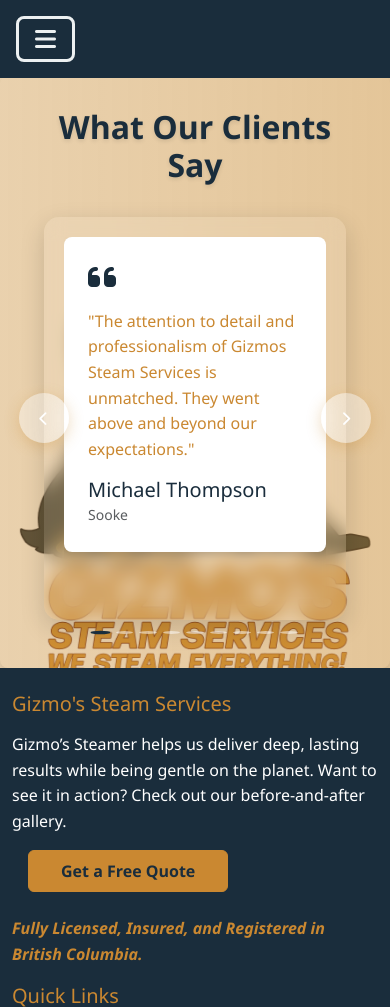
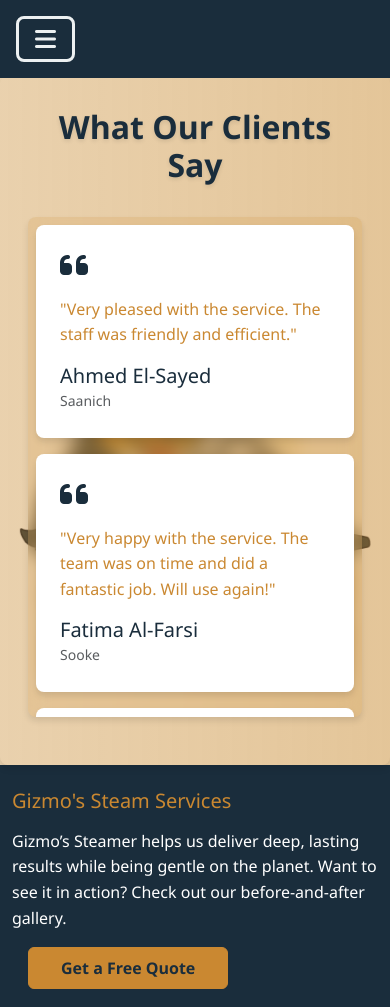
Before and after one commit to Ametherius/gizmossteamservices, a website with bundled scripts: page testimonials.html in a window 390 px wide. Shown: the top 1007 px of the page. Built offline with nearby package versions, Linux system fonts and the light colour scheme.

Commit message:
Update Testimonial Functionality

```diff
--- /dev/null
+++ b/galleryItems.js
@@ -0,0 +1,44 @@
+export const gallertyItems = [
+  {
+    category: "Carpet",
+    before: "img/StairsBefore.jpg",
+    after: "img/stairsAfter.jpeg",
+    title: "Carpet Deep Cleaning",
+    description: "Complete transformation of heavily soiled carpet",
+  },
+  {
+    category: "House",
+    before: "img/bbqBeforee.jpeg",
+    after: "img/bbqAfterr.jpeg",
+    title: "Barbecue Cleaning",
+    description: "Complete BBQ cleaning",
+  },
+  {
+    category: "Floors",
+    before: "img/floorBefore.png",
+    after: "img/floorAfter.png",
+    title: "Floor Cleaning",
+    description: "Floor cleaned, sanitized, and shined",
+  },
+  {
+    category: "House",
+    before: "img/mattressBefore.jpeg",
+    after: "img/mattressAfter.jpeg",
+    title: "Mattress Stain Removal",
+    description: "Complete stain removal from mattress",
+  },
+  {
+    category: "Specialty",
+    before: "img/OvenBefore.jpeg",
+    after: "img/OvenAfter.jpeg",
+    title: "Oven Cleaning",
+    description: "Glass oven door cleaned and shined!",
+  },
+  {
+    category: "Floors",
+    before: "img/DeckBefore.jpeg",
+    after: "img/DeckAfter.jpeg",
+    title: "Vinyl Deck Cleaning",
+    description: "Vinyl deck cleaned and shined",
+  },
+];
--- a/script.js
+++ b/script.js
@@ -1,5 +1,9 @@
+import { testimonials } from "./testimonials.js";
+import { gallertyItems } from "./galleryItems.js";
+
 const form = document.getElementById("quoteForm");
-
+let testimonialsContainer;
+let galleryItemsContainer;
 if (form) {
   form.addEventListener("submit", (e) => {
     e.preventDefault();
@@ -144,3 +148,38 @@
       });
   });
 }
+
+const displayTestimonials = function (testimonials) {
+  testimonialsContainer = document.querySelector(".testimonials-container");
+  if (!testimonialsContainer) {
+    console.error("Testimonials container not found");
+    return;
+  }
+  testimonialsContainer.innerHTML = "";
+  testimonials.forEach(function (testimonial) {
+    const html = `
+  <div class="card h-100 border-0 bg-white mb-3">
+    <div class="card-body p-4">
+        <i class="fas fa-quote-left fa-2x text-primary mb-3"></i>
+        <p class="card-text text-secondary">"${testimonial.testimonial}"</p>
+        <div class="d-flex align-items-center mt-3">
+            <div>
+                <h5 class="mb-0">${testimonial.name}</h5>
+                <small class="text-muted">${testimonial.location}</small>
+            </div>
+        </div>
+    </div>
+  </div>
+    `;
+    testimonialsContainer.insertAdjacentHTML("afterbegin", html);
+  });
+};
+
+// Wait for DOM to be ready and then display testimonials
+if (document.readyState === "loading") {
+  document.addEventListener("DOMContentLoaded", () => {
+    displayTestimonials(testimonials);
+  });
+} else {
+  displayTestimonials(testimonials);
+}
--- a/styles.css
+++ b/styles.css
@@ -48,13 +48,13 @@
 
 /* General Styles */
 body {
-    font-family: 'Segoe UI', system-ui, -apple-system, sans-serif;
+  font-family: "Segoe UI", system-ui, -apple-system, sans-serif;
   color: var(--text-color);
   line-height: 1.6;
 }
 
 .background-image {
-    background-image: url('./img/gizmoslogo.png');
+  background-image: url("./img/gizmoslogo.png");
   background-size: cover;
   background-position: center top;
   background-repeat: no-repeat;
@@ -68,7 +68,11 @@
 
 .background-gradient {
   position: fixed;
-    background-image: linear-gradient(to right, rgba(201, 140, 51, 0.4), rgba(201, 140, 51, 0.5));
+  background-image: linear-gradient(
+    to right,
+    rgba(201, 140, 51, 0.4),
+    rgba(201, 140, 51, 0.5)
+  );
   top: 76px;
   left: 0;
   height: calc(100vh - 76px);
@@ -205,7 +209,7 @@
 /* Page Header */
 .page-header {
   background: linear-gradient(rgba(44, 62, 80, 0.7), rgba(44, 62, 80, 0.7)),
-                url('https://images.unsplash.com/photo-1581578731548-c64695cc6952?ixlib=rb-1.2.1&auto=format&fit=crop&w=1350&q=80');
+    url("https://images.unsplash.com/photo-1581578731548-c64695cc6952?ixlib=rb-1.2.1&auto=format&fit=crop&w=1350&q=80");
   background-size: cover;
   background-position: center;
   color: white;
@@ -358,11 +362,81 @@
   padding: var(--spacing-lg);
   border-radius: var(--border-radius);
   box-shadow: 0 4px 6px rgba(0, 0, 0, 0.1);
+  margin-right: auto;
+  margin-left: auto;
+  margin-top: 76px;
+  position: relative;
+  z-index: 1;
+}
+
+.testimonials-container {
+  overflow: scroll;
+  overflow-x: hidden;
+  width: 800px;
+  max-width: 100%;
+  min-width: 280px;
+  height: 100vh;
+  padding: var(--spacing-md);
+  background-color: var(--transparent-color);
+  backdrop-filter: blur(10px);
+  border-radius: var(--border-radius);
+  box-shadow: 0 4px 6px rgba(0, 0, 0, 0.1);
+  transition: var(--transition-fast);
+  height: 600px;
+  display: flex;
+  flex-direction: column;
+  scrollbar-color: rgba(201, 140, 51, 0.3) rgba(255, 255, 255, 0.1);
+  scrollbar-width: thin;
+  margin-left: auto;
+  margin-right: auto;
+}
+
+/* Custom scrollbar styling for WebKit browsers (Chrome, Safari, Edge) */
+.testimonials-container::-webkit-scrollbar {
+  width: 8px;
+}
+
+.testimonials-container::-webkit-scrollbar-track {
+  background: rgba(255, 255, 255, 0.1);
+  border-radius: 10px;
+}
+
+.testimonials-container::-webkit-scrollbar-thumb {
+  background: rgba(201, 140, 51, 0.3);
+  border-radius: 10px;
+  transition: background 0.3s ease;
+}
+
+.testimonials-container::-webkit-scrollbar-thumb:hover {
+  background: rgba(201, 140, 51, 0.5);
+}
+
+/* Responsive styles for testimonials container */
+@media (max-width: 1024px) {
+  .testimonials-container {
+    width: 90%;
+    max-width: 700px;
+  }
+}
+
+@media (max-width: 768px) {
+  .testimonials-container {
+    width: 95%;
+    max-width: 100%;
+    padding: var(--spacing-sm);
+    height: 600px;
+  }
 }
 
 .testimonials h2 {
   color: var(--primary-color);
   margin-bottom: var(--spacing-lg);
+  font-size: 2.5rem;
+  font-weight: var(--font-weight-xl);
+  text-align: center;
+  text-shadow: 0 2px 4px rgba(255, 255, 255, 0.8);
+  position: relative;
+  z-index: 2;
 }
 
 .testimonials .card {
@@ -430,7 +504,11 @@
 }
 
 .testimonials .btn-primary:hover {
-    background: linear-gradient(45deg, var(--secondary-color), var(--primary-color));
+  background: linear-gradient(
+    45deg,
+    var(--secondary-color),
+    var(--primary-color)
+  );
   transform: translateY(-2px);
   box-shadow: 0 6px 20px rgba(201, 140, 51, 0.4);
 }
@@ -555,13 +633,15 @@
   padding: var(--spacing-md);
 }
 
-.before, .after {
+.before,
+.after {
   position: relative;
   overflow: hidden;
   border-radius: var(--border-radius);
 }
 
-.before img, .after img {
+.before img,
+.after img {
   width: 100%;
   height: 300px;
   object-fit: cover;
@@ -673,21 +753,21 @@
   font-weight: var(--font-weight-xl);
 }
 
-.residential-list li{
+.residential-list li {
   font-size: var(--font-size-md);
   font-weight: var(--font-weight-md);
   color: var(--primary-color);
   padding: var(--spacing-md) 0;
 }
 
-.auto-list li{
+.auto-list li {
   font-size: var(--font-size-md);
   font-weight: var(--font-weight-md);
   color: var(--primary-color);
   margin-bottom: var(--spacing-xl);
 }
 
-.specialty-list li{
+.specialty-list li {
   font-size: var(--font-size-md);
   font-weight: var(--font-weight-md);
   color: var(--primary-color);
@@ -698,7 +778,7 @@
   box-shadow: 2px 4px 6px rgba(0, 0, 0, 0.5);
 }
 
-.commercial-list li{
+.commercial-list li {
   font-size: var(--font-size-md);
   font-weight: var(--font-weight-md);
   color: var(--primary-color);
@@ -749,7 +829,7 @@
 }
 
 /* What We Steam Section */
-.what-we-steam-section  .card{
+.what-we-steam-section .card {
   background: var(--transparent-color);
   backdrop-filter: blur(10px);
   padding: var(--spacing-md);
@@ -825,7 +905,7 @@
   .background-image {
     top: 0;
     height: 100vh;
-        background-image: url('./img/gizmoslogo.png');
+    background-image: url("./img/gizmoslogo.png");
     background-size: cover;
     background-position: center;
     background-repeat: no-repeat;
@@ -840,9 +920,6 @@
   .hero .container {
     padding: 2rem 1rem;
   }
-
-
-
 
   .hero h1 {
     margin-bottom: 1rem;
@@ -864,7 +941,8 @@
     flex-direction: column;
   }
 
-    .before img, .after img {
+  .before img,
+  .after img {
     height: 200px;
   }
 
@@ -874,6 +952,15 @@
 
   .service-detail .col-lg-6 {
     margin-bottom: var(--spacing-lg);
+  }
+
+  .testimonials {
+    padding: var(--spacing-md);
+    margin-top: 76px;
+  }
+
+  .testimonials h2 {
+    font-size: 2rem;
   }
 }
 
@@ -940,7 +1027,7 @@
   .background-image {
     top: 0;
     height: 100vh;
-        background-image: url('./img/phoneimage.png');
+    background-image: url("./img/phoneimage.png");
     background-size: cover;
     background-position: center;
     background-repeat: no-repeat;
@@ -951,4 +1038,16 @@
     top: 0;
     height: 100vh;
   }
+
+  .testimonials-container {
+    width: 100%;
+    padding: var(--spacing-sm);
+    height: 500px;
+    margin-left: 0;
+    margin-right: 0;
   }
+
+  .testimonials h2 {
+    font-size: 2rem;
+  }
+}
--- a/testimonials.html
+++ b/testimonials.html
@@ -157,19 +157,33 @@
     <section class="testimonials py-5">
         <div class="container">
             <h2 class="text-center mb-5">What Our Clients Say</h2>
+            <div class="testimonials-container">
+                <div class="card h-100 border-0 bg-white">
+                    <div class="card-body p-4">
+                        <i class="fas fa-quote-left fa-2x text-primary mb-3"></i>
+                        <p class="card-text text-secondary">"The attention to detail and professionalism of Gizmos Steam Services is unmatched. They went above and beyond our expectations."</p>
+                        <div class="d-flex align-items-center mt-3">
+                            <div>
+                                <h5 class="mb-0">Michael Thompson</h5>
+                                <small class="text-muted">Sooke</small>
+                            </div>
+                        </div>
+                    </div>
+                </div>
+            </div>
 
             <!-- Desktop Carousel (Large Screens) -->
-            <div id="testimonialCarouselDesktop" class="carousel slide d-none d-lg-block" data-bs-interval="false">
+            <!-- <div id="testimonialCarouselDesktop" class="carousel slide d-none d-lg-block" data-bs-interval="false"> -->
                 <!-- Carousel Indicators -->
-                <div class="carousel-indicators">
+                <!-- <div class="carousel-indicators">
                     <button type="button" data-bs-target="#testimonialCarouselDesktop" data-bs-slide-to="0" class="active" aria-current="true" aria-label="Slide 1"></button>
                     <button type="button" data-bs-target="#testimonialCarouselDesktop" data-bs-slide-to="1" aria-label="Slide 2"></button>
-                    <button type="button" data-bs-target="#testimonialCarouselDesktop" data-bs-slide-to="2" aria-label="Slide 3"></button>
-                </div>
-                <div class="carousel-inner">
+                    <button type="button" data-bs-target="#testimonialCarouselDesktop" data-bs-slide-to="2" aria-label="Slide 3"></button> -->
+                <!-- </div>
+                <div class="carousel-inner"> -->
                     <!-- Carousel Page 1 -->
-                    <div class="carousel-item active">
-                        <div class="row mb-4">
+                    <!-- <div class="carousel-item active"> -->
+                        <!-- <div class="row mb-4">
                             <div class="col-md-4 mb-4">
                                 <div class="card h-100 border-0 bg-white">
                                     <div class="card-body p-4">
@@ -302,7 +316,7 @@
                             </div>
                         </div>
                     </div>
-                    <!-- Carousel Page 2 -->
+                    Carousel Page 2
                     <div class="carousel-item">
                         <div class="row mb-4">
                             <div class="col-md-4 mb-4">
@@ -437,8 +451,8 @@
                             </div>
                         </div>
                     </div>
-                    <!-- Carousel Page 3 -->
-                    <div class="carousel-item">
+            Carousel Page 3 -->
+                    <!-- <div class="carousel-item">
                         <div class="row mb-4">
                             <div class="col-md-4 mb-4">
                                 <div class="card h-100 border-0 bg-white">
@@ -573,8 +587,8 @@
                         </div>
                     </div>
                 </div>
-                <!-- Custom Navigation Buttons -->
-                <div class="d-flex justify-content-center mt-4">
+                <!Custom Navigation Buttons
+                 <div class="d-flex justify-content-center mt-4">
                     <button class="btn btn-primary me-3" type="button" data-bs-target="#testimonialCarouselDesktop" data-bs-slide="prev">
                         <i class="fas fa-chevron-left"></i> Previous
                     </button>
@@ -591,12 +605,12 @@
                         Next <i class="fas fa-chevron-right"></i>
                     </button>
                 </div>
-            </div>
+            </div> -->
 
-            <!-- Mobile Carousel (Small Screens) -->
-            <div id="testimonialCarouselMobile" class="carousel slide d-block d-lg-none" data-bs-interval="false">
+             <!-- Mobile Carousel (Small Screens) -->
+            <!-- <div id="testimonialCarouselMobile" class="carousel slide d-block d-lg-none" data-bs-interval="false"> -->
                 <!-- Carousel Indicators -->
-                <div class="carousel-indicators">
+                <!-- <div class="carousel-indicators">
                     <button type="button" data-bs-target="#testimonialCarouselMobile" data-bs-slide-to="0" class="active" aria-current="true" aria-label="Slide 1"></button>
                     <button type="button" data-bs-target="#testimonialCarouselMobile" data-bs-slide-to="1" aria-label="Slide 2"></button>
                     <button type="button" data-bs-target="#testimonialCarouselMobile" data-bs-slide-to="2" aria-label="Slide 3"></button>
@@ -606,10 +620,10 @@
                     <button type="button" data-bs-target="#testimonialCarouselMobile" data-bs-slide-to="6" aria-label="Slide 7"></button>
                     <button type="button" data-bs-target="#testimonialCarouselMobile" data-bs-slide-to="7" aria-label="Slide 8"></button>
                     <button type="button" data-bs-target="#testimonialCarouselMobile" data-bs-slide-to="8" aria-label="Slide 9"></button>
-                </div>
-                <div class="carousel-inner position-relative">
+                </div> -->
+                <!-- <div class="carousel-inner position-relative"> -->
                     <!-- Mobile Carousel Items (One testimonial per slide) -->
-                    <div class="carousel-item active">
+                    <!-- <div class="carousel-item active">
                         <div class="row mb-4">
                             <div class="col-12 mb-4">
                                 <div class="card h-100 border-0 bg-white">
@@ -626,8 +640,8 @@
                                 </div>
                             </div>
                         </div>
-                    </div>
-                    <div class="carousel-item">
+                    </div> -->
+                    <!-- <div class="carousel-item">
                         <div class="row mb-4">
                             <div class="col-12 mb-4">
                                 <div class="card h-100 border-0 bg-white">
@@ -662,8 +676,8 @@
                                 </div>
                             </div>
                         </div>
-                    </div>
-                    <div class="carousel-item">
+                    </div> -->
+                    <!-- <div class="carousel-item">
                         <div class="row mb-4">
                             <div class="col-12 mb-4">
                                 <div class="card h-100 border-0 bg-white">
@@ -735,8 +749,8 @@
                             </div>
                         </div>
                     </div>
-                    <div class="carousel-item">
-                        <div class="row mb-4">
+                    <div class="carousel-item"> -->
+                        <!-- <div class="row mb-4">
                             <div class="col-12 mb-4">
                                 <div class="card h-100 border-0 bg-white">
                                     <div class="card-body p-4">
@@ -771,16 +785,16 @@
                             </div>
                         </div>
                     </div>
-                </div>
+                </div> -->
                 <!-- Custom Navigation Buttons -->
-                <button class="btn btn-primary rounded-circle position-absolute" style="left: -25px; top: 50%; transform: translateY(-50%); width: 50px; height: 50px; z-index: 10;" type="button" data-bs-target="#testimonialCarouselMobile" data-bs-slide="prev">
+                <!-- <button class="btn btn-primary rounded-circle position-absolute" style="left: -25px; top: 50%; transform: translateY(-50%); width: 50px; height: 50px; z-index: 10;" type="button" data-bs-target="#testimonialCarouselMobile" data-bs-slide="prev">
                     <i class="fas fa-chevron-left"></i>
                 </button>
                 <button class="btn btn-primary rounded-circle position-absolute" style="right: -25px; top: 50%; transform: translateY(-50%); width: 50px; height: 50px; z-index: 10;" type="button" data-bs-target="#testimonialCarouselMobile" data-bs-slide="next">
                     <i class="fas fa-chevron-right"></i>
                 </button>
             </div>
-        </div>
+        </div> -->
 
     </section>
     <footer class="py-4">
@@ -826,5 +840,6 @@
         let year = date.getFullYear();
         document.querySelector('.year').innerHTML = year;
     </script>
+    <script type="module" src="script.js"></script>
 </body>
 </html>
--- /dev/null
+++ b/testimonials.js
@@ -0,0 +1,38 @@
+export const testimonials = [
+  {
+    name: "Michael Thompson",
+    location: "Sooke",
+    testimonial:
+      "The attention to detail and professionalism of Gizmos Steam Services is unmatched. They went above and beyond our expectations.",
+  },
+  {
+    name: "Tom Baker",
+    location: "Esquimalt",
+    testimonial:
+      "Prompt, reliable, and very thorough. Our mattresses and carpets have never been cleaner. Highly recommend Gizmos for anyone in Victoria!",
+  },
+  {
+    name: "Rachel Green",
+    location: "Saanich",
+    testimonial:
+      "Our area rugs and couches look fantastic after a visit from Gizmos Steam Services. Friendly staff and great results. Will use again!",
+  },
+  {
+    name: "Juan Martinez",
+    location: "Victoria",
+    testimonial:
+      "Gizmos Steam Services exceeded my expectations. The team was courteous and efficient. Will definitely recommend to friends and family!",
+  },
+  {
+    name: "Fatima Al-Farsi",
+    location: "Sooke",
+    testimonial:
+      "Very happy with the service. The team was on time and did a fantastic job. Will use again!",
+  },
+  {
+    name: "Ahmed El-Sayed",
+    location: "Saanich",
+    testimonial:
+      "Very pleased with the service. The staff was friendly and efficient.",
+  },
+];
```
Lines whose indentation alone changed are shown as unchanged.
